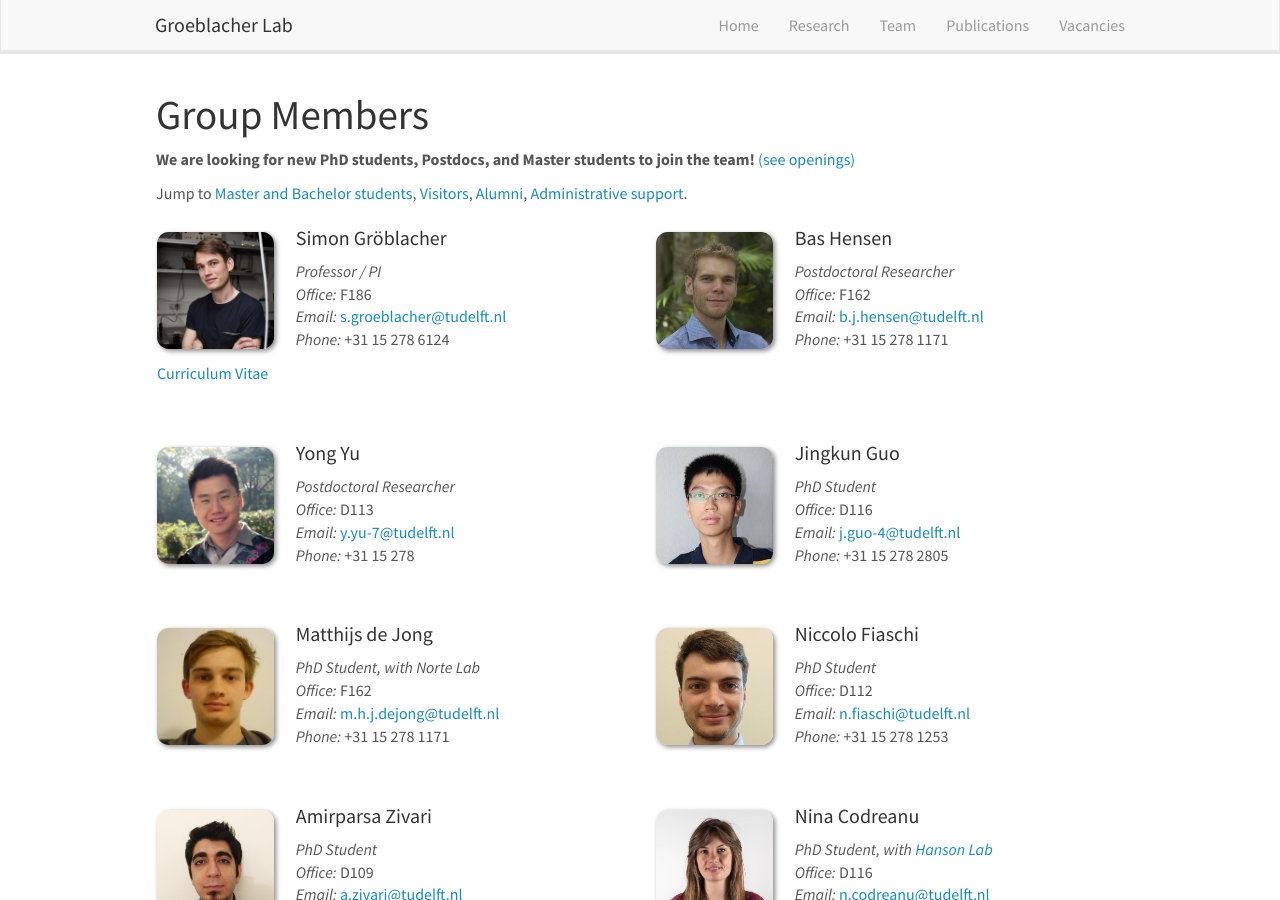
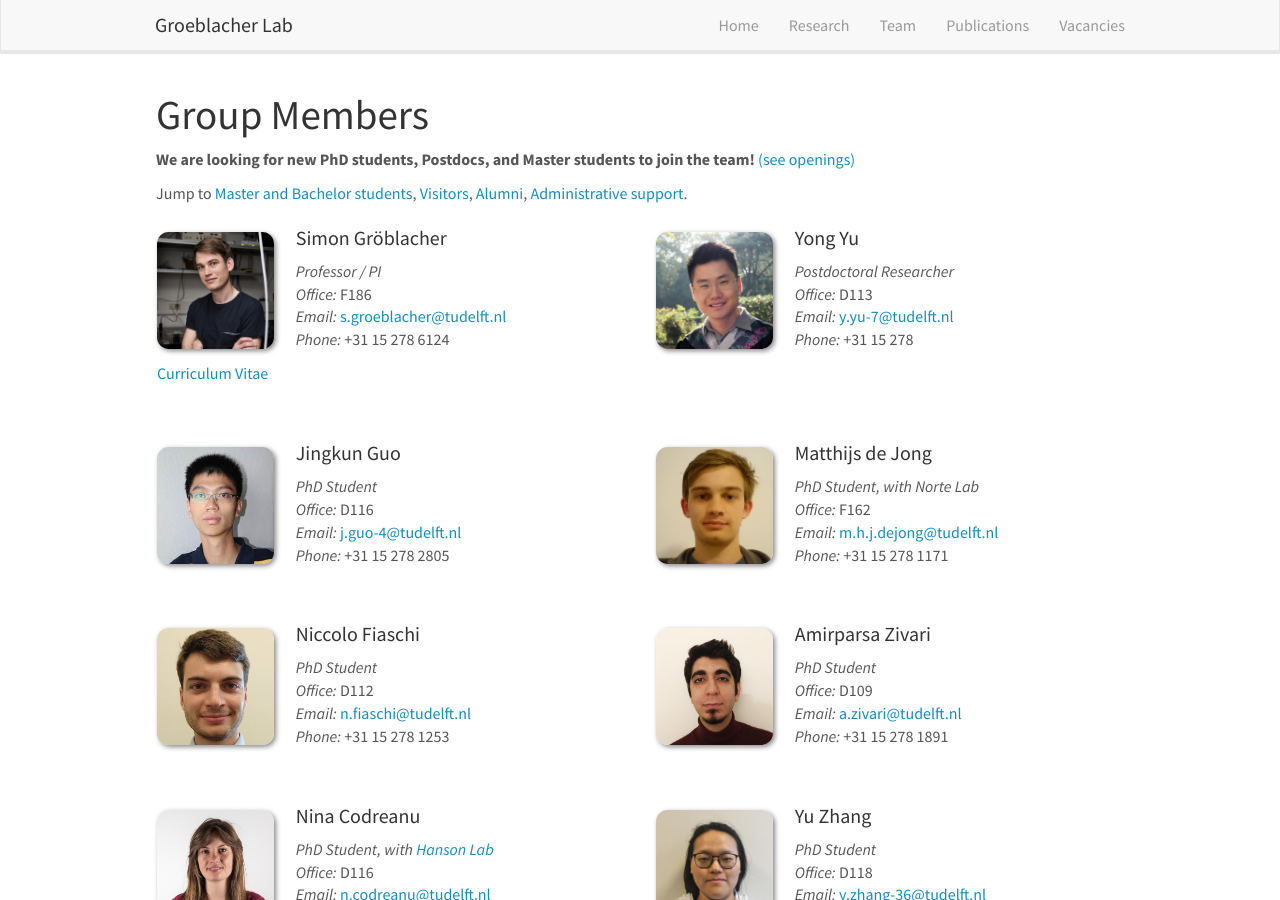
Before and after one commit to sgroeblacher/groeblacherlab, a Jekyll site: the page built from _pages/team.md, in a window 1280 px wide and 900 px high. Built offline with Jekyll 4.4.1, drawn with Linux system fonts in a browser that asks for light colours; nearby versions of some CDN libraries; some of the changed text lies outside the part shown.

Commit message:
modified:   _data/alumni_postdoc.yml 	modified:   _data/team_members.yml

```diff
--- a/_data/alumni_postdoc.yml
+++ b/_data/alumni_postdoc.yml
@@ -1,3 +1,5 @@
+- name: Bas Hensen, now at <a href="https://www.qphox.eu">QphoX</a>
+
 - name: Robert Stockill, now at <a href="https://www.qphox.eu">QphoX</a>
 
 - name: Jie Li, now at <a href="http://www.zju.edu.cn/english/">Zhejiang University</a>
--- a/_data/team_members.yml
+++ b/_data/team_members.yml
@@ -5,15 +5,6 @@
   cell: +31 15 278 6124
   email: s.groeblacher@tudelft.nl
   CV: 1
-  number_educ: 0
-
-- name: Bas Hensen
-  photo: Bas.jpg
-  info: Postdoctoral Researcher
-  office: F162
-  cell: +31 15 278 1171
-  email: b.j.hensen@tudelft.nl
-  CV: 0
   number_educ: 0
 
 - name: Yong Yu
```
